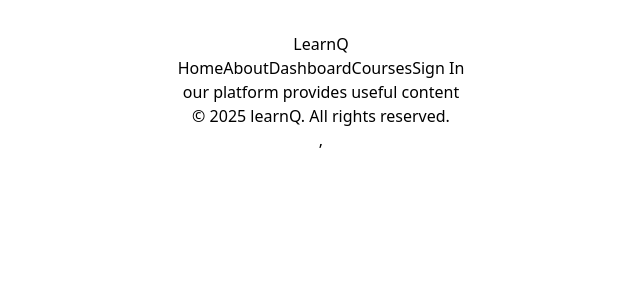
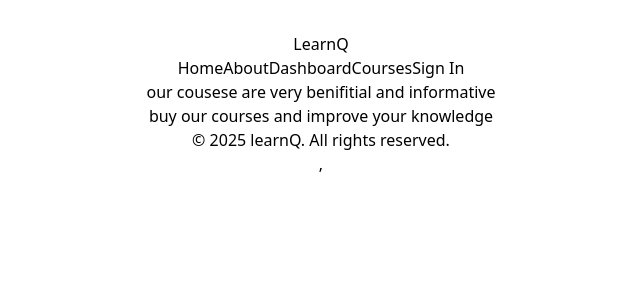
Before and after one commit to paridaq/courses-3.0, a React (Vite) app in the folder frontend/my-app/: page /about in a window 1280 px wide. Shown: the top 300 px of the page, without its empty margins (319-959 px from the left). Built offline with nearby package versions, Linux system fonts and the light colour scheme.

Commit message:
create components

```diff
--- a/frontend/my-app/src/components/About.tsx
+++ b/frontend/my-app/src/components/About.tsx
@@ -3,7 +3,9 @@ import React from 'react'
 const About = () => {
   return (
     <div>
-        <h1>our platform provides useful content</h1>
+      <h1>our cousese are very benifitial and informative</h1>
+      <h1>buy our courses  and improve your knowledge</h1>
+
 
     </div>
   )
```
